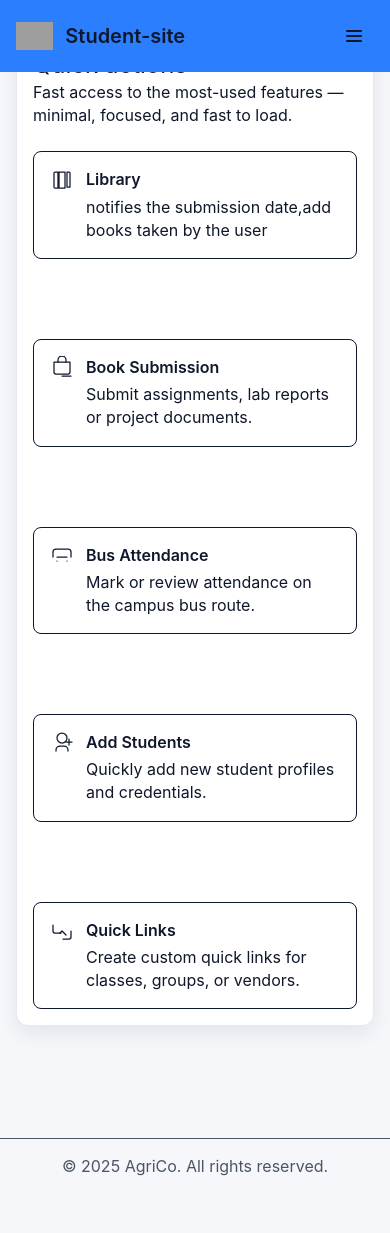
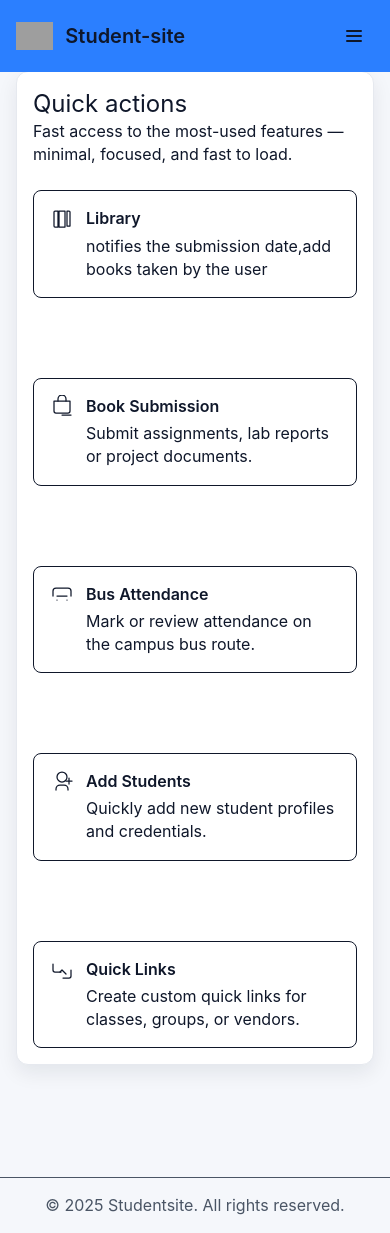
Before and after one commit to maha-thecoder/student-app, a Next.js app: page / in a window 390 px wide. Before the commit the page ends 1194 px from the top, so only its background shows below. Built offline with nearby package versions, Linux system fonts and the light colour scheme; no server answers; grey boxes are pictures that could not be loaded.

Commit message:
this are new commits

```diff
--- a/src/app/globals.css
+++ b/src/app/globals.css
@@ -133,6 +133,14 @@
     display: grid;
     place-items: center;
     padding: 2rem 1rem;
+  }
+
+  @media (max-width:700px) {
+    .page-center{
+      margin-top: 10%;
+
+    }
+
   }
 
   /* -------------------------------------------- */
--- a/src/app/page.tsx
+++ b/src/app/page.tsx
@@ -1,3 +1,4 @@
+export const dynamic = "force-dynamic";
 import Link from "next/link";
 import { cookies } from "next/headers";
 import { connectDB } from "@/lib/mongodb";
--- a/src/components/footer.tsx
+++ b/src/components/footer.tsx
@@ -1,7 +1,7 @@
 export default function Footer() {
   return (
     <footer className="mt-20 text-center p-4 border-t text-gray-600">
-      © {new Date().getFullYear()} AgriCo. All rights reserved.
+      © {new Date().getFullYear()}  Studentsite. All rights reserved.
     </footer>
   );
 }
```
